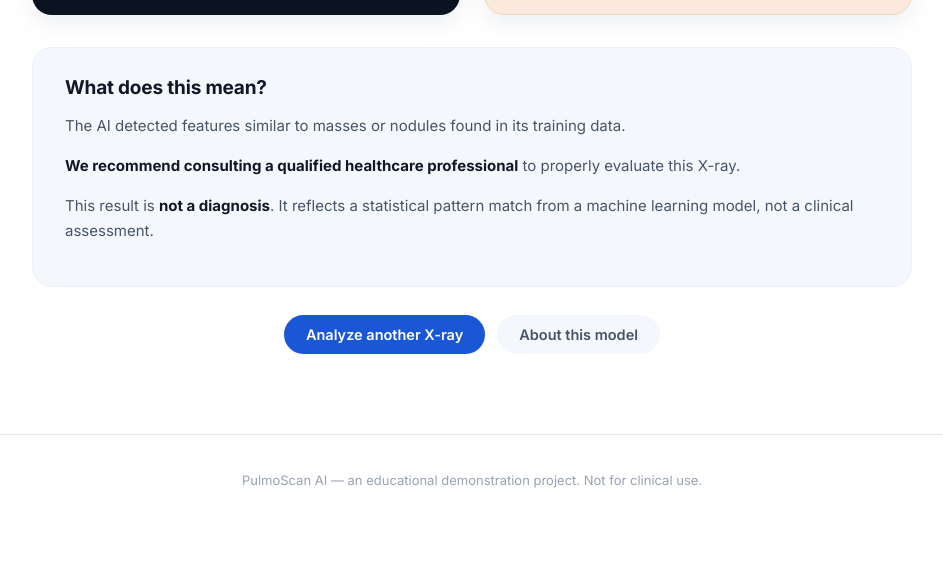
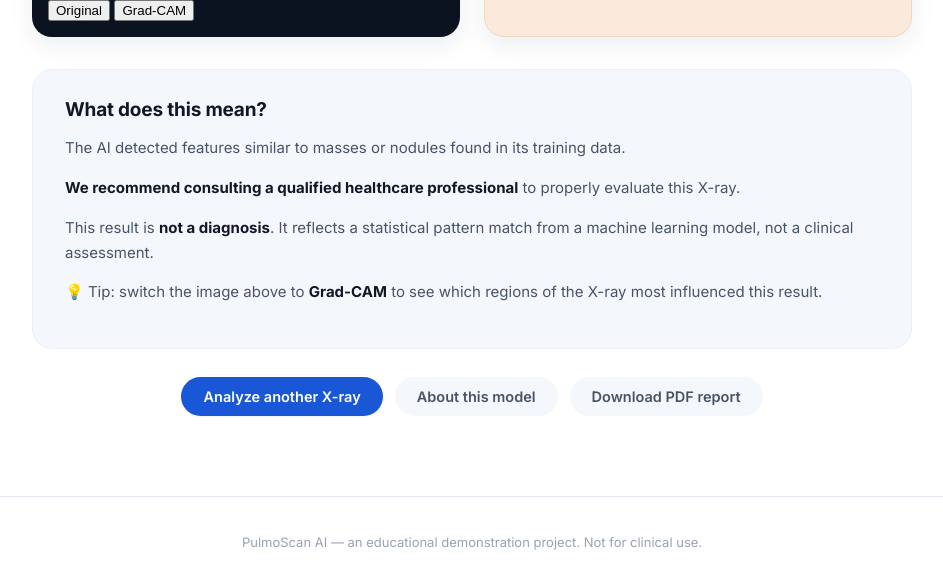
Before and after one commit to HPHashBrown/pulmoscan-ai, a Flask app: template templates/result.html in a window 1280 px wide. Shown: the part 597-1184 px from the top of the page, without its empty margins (168-1111 px from the left). Before the commit the page ends 1085 px from the top, so only its background shows below. Run offline with Flask 3, Linux system fonts and the light colour scheme; the template is opened without the code that fills it: most values are stand-ins (such as "Sample title", 1, 10 or a date in 2020).

Commit message:
Enhance result display with image toggle and report download
Added functionality to toggle between original and Grad-CAM images, and included a form for downloading a PDF report.

```diff
--- a/templates/result.html
+++ b/templates/result.html
@@ -10,7 +10,13 @@
 <section class="result-grid">
 
   <div class="result-image-card">
-    <img src="{{ image_data_uri }}" alt="Uploaded chest X-ray">
+    <div class="image-toggle-wrap">
+      <img id="result-image" src="{{ image_data_uri }}" alt="Uploaded chest X-ray">
+      <div class="image-toggle" role="group" aria-label="Toggle heatmap view">
+        <button type="button" id="toggle-original" class="image-toggle-btn active">Original</button>
+        <button type="button" id="toggle-heatmap" class="image-toggle-btn">Grad-CAM</button>
+      </div>
+    </div>
   </div>
 
   <div class="result-summary-card result-{{ 'normal' if prediction == 'Normal' else 'suspicious' }}">
@@ -68,10 +74,58 @@
       clinical assessment.
     </p>
   {% endif %}
+  <p class="gradcam-note">
+    &#128161; Tip: switch the image above to <strong>Grad-CAM</strong> to see
+    which regions of the X-ray most influenced this result.
+  </p>
 </section>
 
 <div class="result-actions">
   <a href="{{ url_for('index') }}" class="btn btn-primary">Analyze another X-ray</a>
   <a href="{{ url_for('about') }}" class="btn btn-ghost">About this model</a>
+  <form id="report-form" action="{{ url_for('download_report') }}" method="POST">
+    <input type="hidden" name="prediction" value="{{ prediction }}">
+    <input type="hidden" name="confidence" value="{{ confidence }}">
+    <input type="hidden" name="image_data_uri" value="{{ image_data_uri }}">
+    <input type="hidden" name="gradcam_data_uri" value="{{ gradcam_data_uri }}">
+    <button type="submit" class="btn btn-ghost" id="download-pdf-btn">
+      Download PDF report
+    </button>
+  </form>
 </div>
+
+<script>
+(function () {
+  const resultImage = document.getElementById('result-image');
+  const originalBtn = document.getElementById('toggle-original');
+  const heatmapBtn = document.getElementById('toggle-heatmap');
+  const originalSrc = {{ image_data_uri | tojson }};
+  const heatmapSrc = {{ gradcam_data_uri | tojson }};
+
+  originalBtn.addEventListener('click', () => {
+    resultImage.src = originalSrc;
+    originalBtn.classList.add('active');
+    heatmapBtn.classList.remove('active');
+  });
+
+  heatmapBtn.addEventListener('click', () => {
+    resultImage.src = heatmapSrc;
+    heatmapBtn.classList.add('active');
+    originalBtn.classList.remove('active');
+  });
+
+  const reportForm = document.getElementById('report-form');
+  const downloadBtn = document.getElementById('download-pdf-btn');
+  reportForm.addEventListener('submit', () => {
+    downloadBtn.disabled = true;
+    downloadBtn.textContent = 'Preparing PDF\u2026';
+    // Re-enable shortly after in case the download doesn't trigger a
+    // navigation (it won't, since this downloads a file in place).
+    setTimeout(() => {
+      downloadBtn.disabled = false;
+      downloadBtn.textContent = 'Download PDF report';
+    }, 2500);
+  });
+})();
+</script>
 {% endblock %}
```
